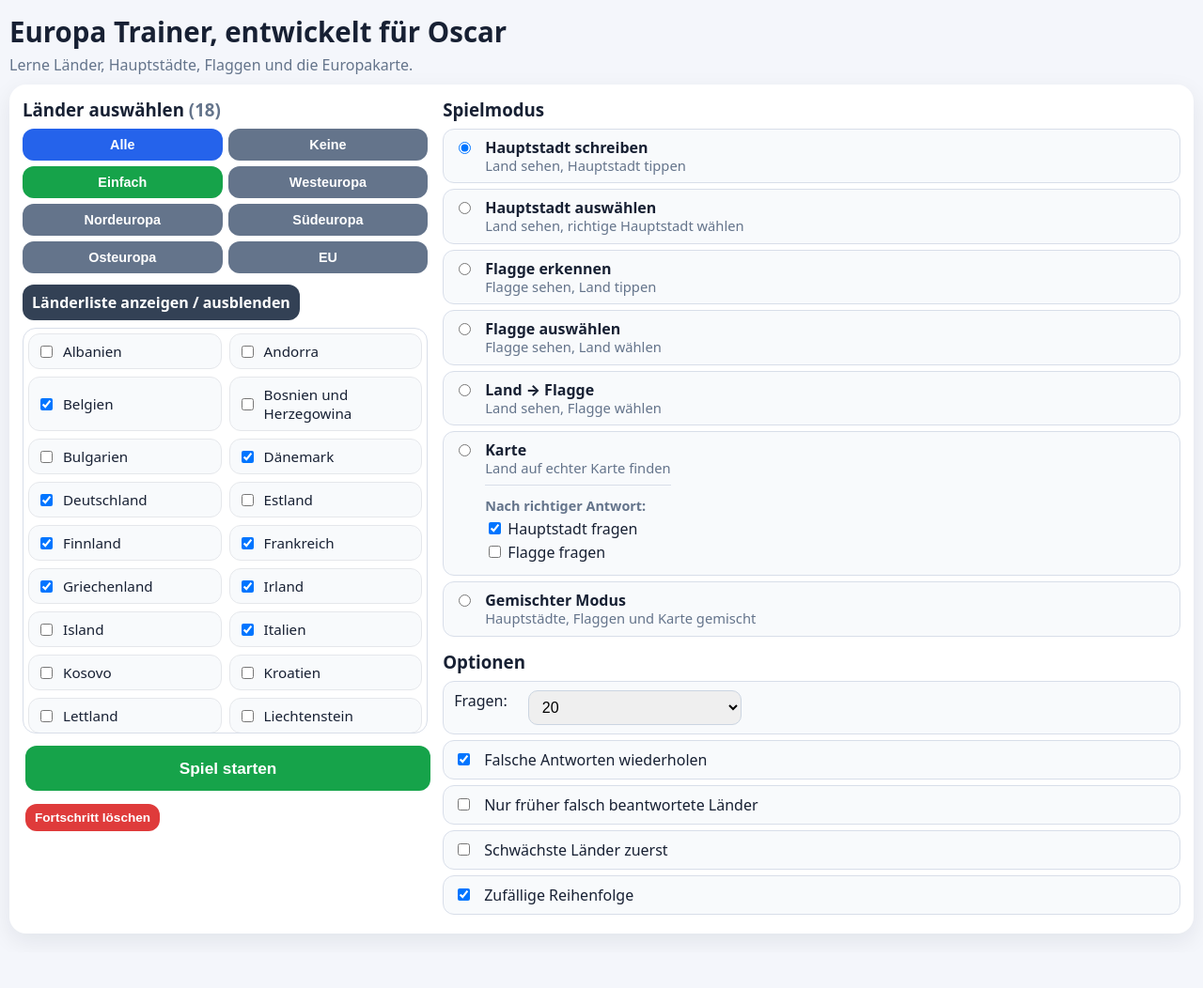
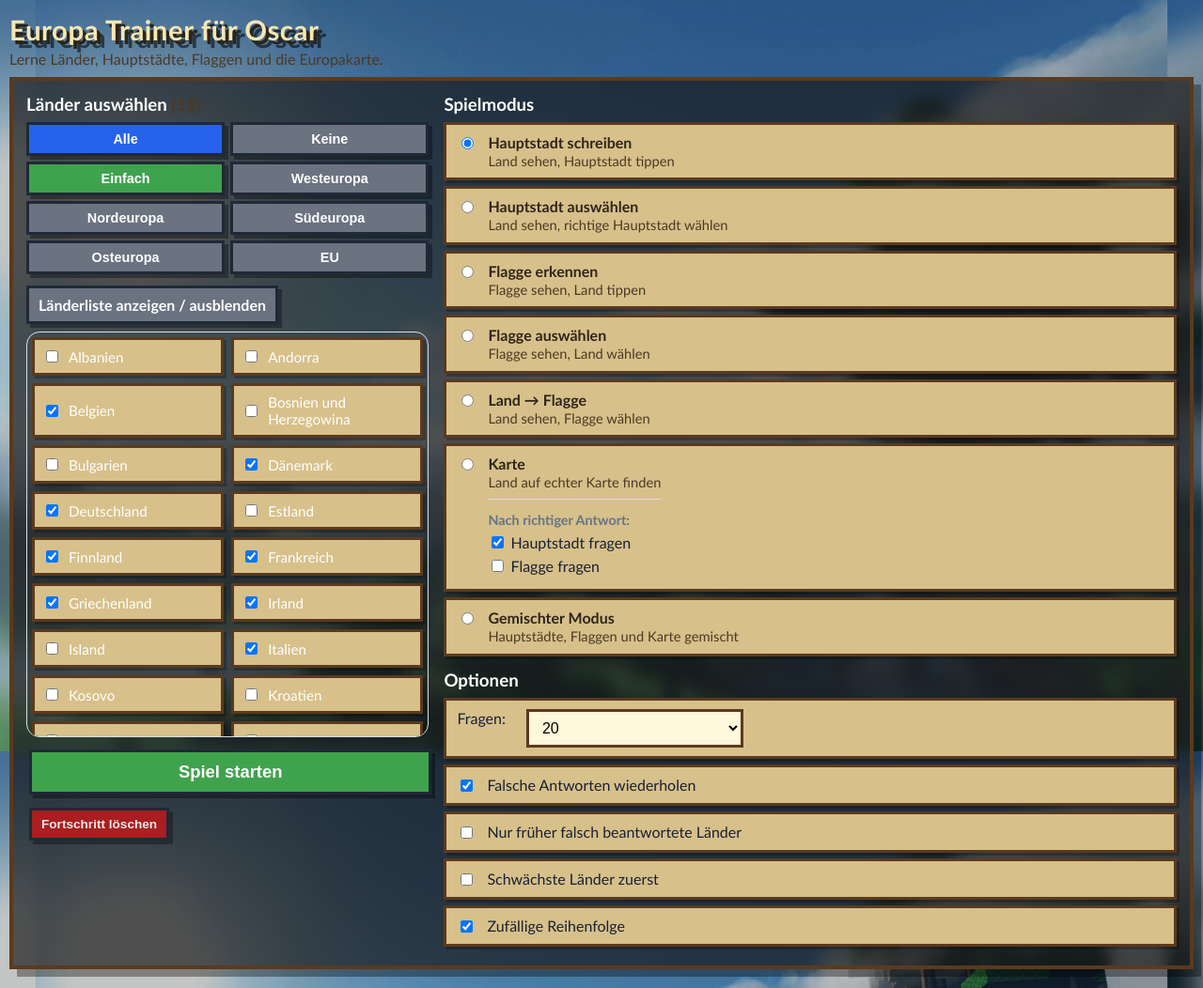
Before and after one commit to N010500/europa-trainer, a plain HTML site: page index.html in a window 1280 px wide. Shown: the whole page at 94% size. Before the commit the page ends 1014 px from the top, so only its background shows below. Drawn offline with nearby package versions, Linux system fonts and the light colour scheme.

Commit message:
Add files via upload

```diff
--- a/index.html
+++ b/index.html
@@ -154,11 +154,143 @@ details summary{list-style:none}details summary::-webkit-details-marker{display:
 #mapFollowupQuestion + #inputArea{
   margin-top:8px;
 }
+
+/* Minecraft-inspired visual theme */
+body{
+  background:
+    linear-gradient(45deg, #5b8c3a 25%, transparent 25%) 0 0/32px 32px,
+    linear-gradient(45deg, transparent 75%, #4f7f34 75%) 0 0/32px 32px,
+    #6aa84f !important;
+  color:#1f2937;
+  font-family:"Trebuchet MS", system-ui, sans-serif;
+}
+h1{
+  color:#fff8dc;
+  text-shadow:3px 3px 0 #2f4f1f, 5px 5px 0 rgba(0,0,0,.25);
+  letter-spacing:.5px;
+}
+.card{
+  background:#c6a15b !important;
+  border:4px solid #5b3a1e !important;
+  border-radius:0 !important;
+  box-shadow:8px 8px 0 rgba(0,0,0,.35) !important;
+}
+.modeCard,.option,.country-label,.mapFollowup{
+  background:#d7c08a !important;
+  border:3px solid #5b3a1e !important;
+  border-radius:0 !important;
+  box-shadow:3px 3px 0 rgba(0,0,0,.25);
+}
+.modeCard:hover,.country-label:hover{
+  background:#e2cf9b !important;
+}
+button{
+  border-radius:0 !important;
+  border:3px solid #1f2937 !important;
+  box-shadow:4px 4px 0 rgba(0,0,0,.35);
+  text-transform:none;
+}
+button:active{
+  transform:translate(2px,2px);
+  box-shadow:2px 2px 0 rgba(0,0,0,.35);
+}
+button.green{
+  background:#3fa34d !important;
+}
+button.secondary{
+  background:#6b7280 !important;
+}
+button.red{
+  background:#b91c1c !important;
+}
+.startMain{
+  background:#3fa34d !important;
+  font-size:1.15rem !important;
+}
+.country-toggle{
+  border-radius:0 !important;
+  border:3px solid #1f2937 !important;
+  background:#6b7280 !important;
+  box-shadow:4px 4px 0 rgba(0,0,0,.35);
+}
+input[type=text],select{
+  border-radius:0 !important;
+  border:3px solid #5b3a1e !important;
+  background:#fff8dc !important;
+}
+.stat{
+  background:#8fca5c !important;
+  border:2px solid #31572c;
+  border-radius:0 !important;
+  box-shadow:2px 2px 0 rgba(0,0,0,.25);
+}
+#leafletMap{
+  border:5px solid #3b2f2f !important;
+  border-radius:0 !important;
+  box-shadow:6px 6px 0 rgba(0,0,0,.35);
+  background:#e7d7a8 !important;
+}
+.mapOverlayMessage{
+  border-radius:0 !important;
+  border-width:4px !important;
+  box-shadow:6px 6px 0 rgba(0,0,0,.35) !important;
+}
+.mapOverlayMessage.correct{
+  background:#b6e388 !important;
+  color:#1f3d1f !important;
+}
+.mapOverlayMessage.wrong{
+  background:#f0a1a1 !important;
+  color:#4a1111 !important;
+}
+.feedback{
+  border-radius:0 !important;
+  border:3px solid #5b3a1e;
+  background:#fff8dc !important;
+}
+.realFlag,.flagChoiceImg{
+  border-radius:0 !important;
+  border:3px solid #5b3a1e !important;
+}
+.question{
+  color:#fff8dc;
+  text-shadow:3px 3px 0 #2f4f1f;
+}
+.modeText strong,.followQuestion{
+  color:#2f2419 !important;
+}
+.muted,.modeSub,.followTitle{
+  color:#4b3a24 !important;
+}
+
+
+body{
+  background-image:
+    linear-gradient(rgba(0,0,0,.22),rgba(0,0,0,.22)),
+    url('background.jpg') !important;
+  background-size:cover !important;
+  background-position:center center !important;
+  background-attachment:fixed !important;
+}
+body::before,body::after{
+  display:none!important;
+  content:none!important;
+}
+.card{
+  background:rgba(25,25,25,.68)!important;
+  backdrop-filter:blur(8px);
+  color:white!important;
+}
+h1{
+  color:#f6e7b0!important;
+  text-shadow:4px 4px 0 #2b2418,8px 8px 0 rgba(0,0,0,.55)!important;
+}
+
 </style>
 </head>
 <body>
 <div class="app">
-<h1>Europa Trainer, entwickelt für Oscar</h1>
+<h1>Europa Trainer für Oscar</h1>
 <div class="muted">Lerne Länder, Hauptstädte, Flaggen und die Europakarte.</div>
 
 <section id="setup" class="card">
```
Also changed, not shown: background.jpg (added).
